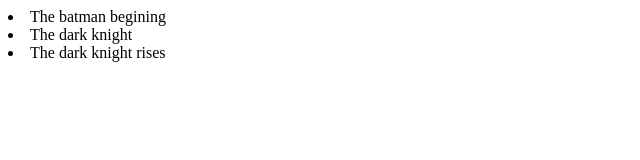
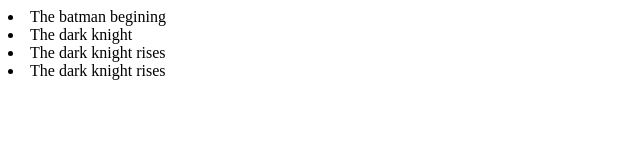
Before and after one commit to antasprojects/my_first_git, a plain HTML site: page index.html in a window 1280 px wide. Shown: the whole page, without its empty margins (0-640 px from the left). Drawn offline with Linux system fonts and the light colour scheme.

Commit message:
commit 3

```diff
--- a/index.html
+++ b/index.html
@@ -10,6 +10,7 @@
         <li>The batman begining</li>
         <li>The dark knight</li>
         <li>The dark knight rises</li>
+        <li>The dark knight rises</li>
 
     </al>
 
```
